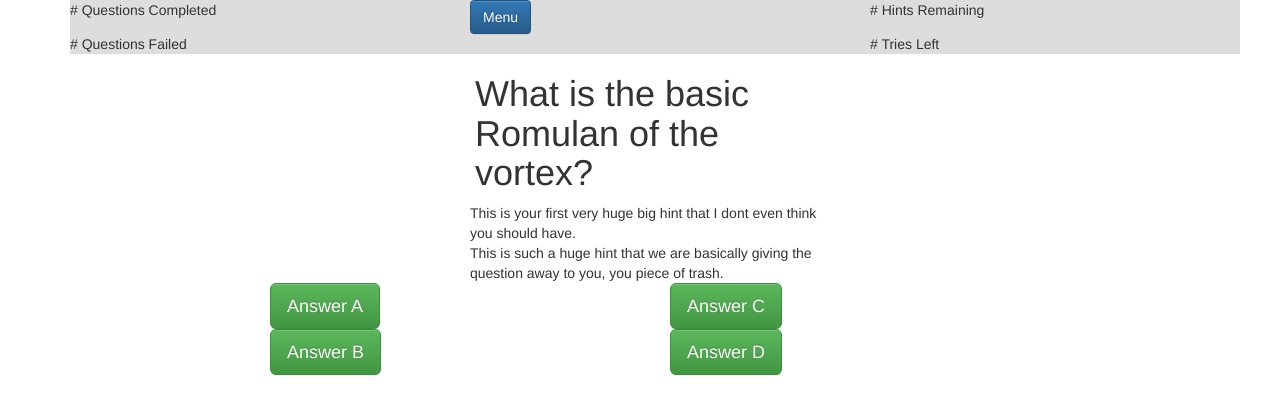
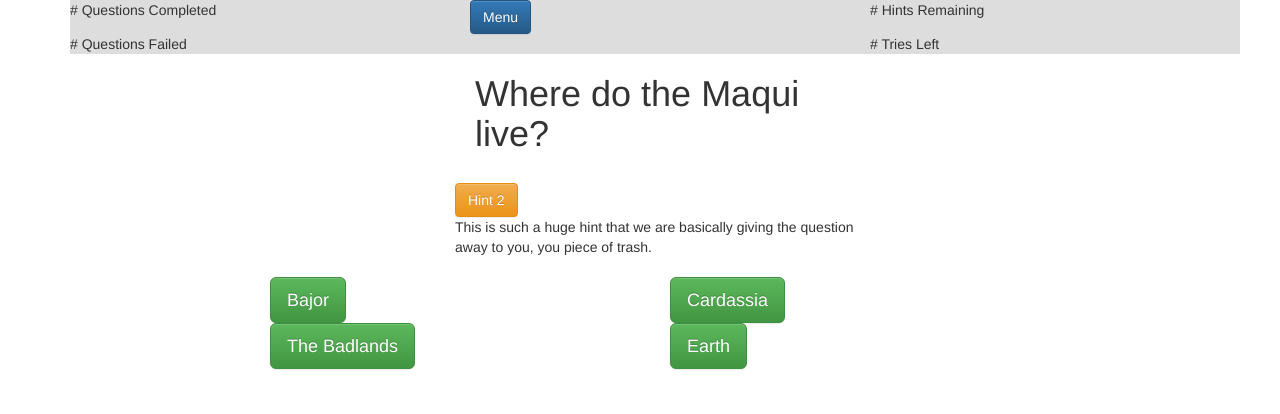
Before and after one commit to zigbs/Trivia-Game, a plain HTML site: page index.html in a window 1280 px wide. Both pictures are taken after a click on the element "Easy". Drawn offline with nearby package versions, Linux system fonts and the light colour scheme.

Commit message:
Everything is dynamic now, loads stuff from array

```diff
--- a/assets/js/main.js
+++ b/assets/js/main.js
@@ -9,23 +9,40 @@
         name: "Trivia Game",
         totalWins: 0,
         totalLosses: 0,
+        winRate: 0,
+        lossRate: 0,
+        hintsLeft: 0, //This is by default for hard mode
+        triesLeft: 0, //This is also by default for hard mode
+        totalHints: 0,  //This is the tally for the # of hints that they use throughtout the game
+        totalTries: 0,  //This is the tally for the # of total tries that the user uses in a round of play
         menu: true,
+        hasClicked : false,
         difficulty: 2, //by default this is hard.  There are no tries nor are there hints.  This was done to get a minimally viable program
         questionsObject : [
-            { question: "What is the thing we all like to do-dahd?",
-              answers: ["answer A", "Answer B", "Answer C", "Answer D"],
-              correct: "Answer D",
-              hints: ["Hint # 1 is this", "Hint #2 is this"]  },
+            { question: "Who made first contact with Earth?",
+              answers: ["Vulcans", "Romulans", "Klingons", "The Breen"],
+              correct: "Vulcans",
+              hints: ["Logic defines them", "Live long and prosper"]  },
 
-            { question: "What is the thing we all like to two-dahd?",
-              answers: ["answer A", "Answer B", "Answer C", "Answer D"],
-              correct: "Answer B",
-              hints: ["Hint # 1 is this", "Hint #2 is this"]  },
+            { question: "Where do the Maqui live?",
+              answers: ["Bajor", "The Badlands", "Cardassia", "Earth"],
+              correct: "The Badlands",
+              hints: ["A desert wasteland", "Land that nobody wanted"]  },
 
-            { question: "What is the thing we all like to three-dahd?",
-              answers: ["answer A", "Answer B", "Answer C", "Answer D"],
-              correct: "Answer C",
-              hints: ["Hint # 1 is this", "Hint #2 is this"]  }
+              { question: "What color is Vulcan blood?",
+              answers: ["Green", "Red", "Magenta", "Sky Blue"],
+              correct: "Green",
+              hints: ["Not normal", "Reminds you of a bug"]  },
+
+              { question: "What do the Borg always say?",
+              answers: ["Resistance is Futile", "Live Long and Prosper", "To Romulus!", "Cooperation is Key"],
+              correct: "Resistance is Futile",
+              hints: ["A subtle message", "You should not try it"]  },
+
+            { question: "Which race is NOT a Vulcanoid?",
+              answers: ["Garidian", "Vulcan", "Romulan", "Vorta"],
+              correct: "Vorta",
+              hints: ["Not from the Alpha or Beta Quadrants", "Affiliated with Dominion command positions"]  }
             ],
         resetVariables: function () {
             this.totalWins = 0;
@@ -39,6 +56,8 @@
             $('#main-menu').hide();
             $('#result').hide();
             $('#receive-question').show();
+            this.loadHintTry();
+            this.outputInfo();
         },
         giveAnswer: function () {
             $('#main-menu').hide();
@@ -51,17 +70,49 @@
             $('#receive-question').hide();
             $('#result').hide();
             this.mainMenuLoad();
-        }
-    };
-        //BY DEFAULT THE MENU IS DISPLAYED
-        gameObject.loadGame();
+        },
+        loadHintTry: function () {
 
 
-        //These are the events & navigation + logic of the title screen.
-        //THIS IS FOR THE DELAY AFTER THE BUTTON TO PLAY A SOUND AND ANIMATE A STATUS
-        var hasClicked = false;
+            if(this.difficulty === 2){
 
-        if(hasClicked === false){
+                $('#first-hint').hide();
+                $('#second-hint').hide();
+                $('#hint-button-1').hide();
+                $('#hint-button-2').hide();
+
+            } else if(this.difficulty === 1){
+                var htmlString = '<button type="button" class="btn btn-warning" id="hint-button-1">Hint 1</button>';
+                $('#first-hint').hide();
+                $('#hint-button-1').empty().show().append(htmlString);
+                $('#second-hint').hide();
+                $('#hint-button-2').empty();
+            } else if(this.difficulty === 0){
+                var htmlString2 = '<button type="button" class="btn btn-warning" id="hint-button-2">Hint 2</button>';
+                $('#second-hint').show();
+                $('#hint-button-2').empty().show().append(htmlString2);
+            }
+        },
+        outputInfo: function () {
+            var randomize = Math.floor(Math.random() * 5);
+            console.log(randomize);
+
+            var htmlString = '<h1>' + this.questionsObject[randomize].question + '</h1>';
+
+            //HERE IS WHERE THE QUESTIONS SPIT OUT
+            $('#question').empty().append(htmlString);
+
+            var AnswerAString = '<button type="button" class="btn btn-lg btn-success" value="' + this.questionsObject[randomize].answers[0] + '">' + this.questionsObject[randomize].answers[0] + '</button>';
+            $('#answer-a').empty().append(AnswerAString);
+            var AnswerBString = '<button type="button" class="btn btn-lg btn-success value="' + this.questionsObject[randomize].answers[1] + '">' + this.questionsObject[randomize].answers[1] + '</button>';
+            $('#answer-b').empty().append(AnswerBString);
+            var AnswerCString = '<button type="button" class="btn btn-lg btn-success" value="' + this.questionsObject[randomize].answers[2] + '">' + this.questionsObject[randomize].answers[2] + '</button>';
+            $('#answer-c').empty().append(AnswerCString);
+            var AnswerDString = '<button type="button" class="btn btn-lg btn-success" value="' + this.questionsObject[randomize].answers[3] + '">' + this.questionsObject[randomize].answers[3] + '</button>';
+            $('#answer-d').empty().append(AnswerDString);
+        },
+        checkMenuClicks: function () {
+            if(gameObject.hasClicked === false){
                 $('#easy-select').click(function (){
 
                     gameObject.difficulty = 0;
@@ -78,13 +129,24 @@
                     console.log(gameObject.difficulty);
                 });
                 $('.diff-select').click(function (){
-                hasClicked = true;
+                    gameObject.hasClicked = true;
                     setTimeout(function () {
                         gameObject.receiveQuestion();
                     }, 2000);
 
                 });
             }
+        }
+    };
+        //BY DEFAULT THE MENU IS DISPLAYED
+        gameObject.loadGame();
+
+
+        //These are the events & navigation + logic of the title screen.
+        //THIS IS FOR THE DELAY AFTER THE BUTTON TO PLAY A SOUND AND ANIMATE A STATUS
+
+        //IF THE USER HAS NOT ALREADY CLICKED.  WHEN THEY CLICK THEIR CHOICE IS LOCKED IN.
+        gameObject.checkMenuClicks();
 
 
 
@@ -99,6 +161,14 @@
             gameObject.loadGame();
         });
 
+        $('#first-hint').hide();
+        $('#second-hint').hide();
+
+
+
+
+
+
 
 
         //answer navigation
--- a/index.html
+++ b/index.html
@@ -33,11 +33,11 @@
                 <div class="row" id="difficulty-select">
                     <div class="col-md-3"></div>
                     <div class="col-md-6">
-                        <div class="row diff-select" id="easy-select" style="background: green;">Easy</div>
+                        <div class="row diff-select" id="easy-select"><button type="button" class="btn btn-success">Easy</button></div>
                         <br>
-                        <div class="row diff-select" id="medium-select" style="background: yellow;">Medium</div>
+                        <div class="row diff-select" id="medium-select"><button type="button" class="btn btn-warning">Medium</button></div>
                         <br>
-                        <div class="row diff-select" id="hard-select" style="background: red;">Hard</div>
+                        <div class="row diff-select" id="hard-select"><button type="button" class="btn btn-danger">Hard</button></div>
                         <br>
                     </div>
                     <div class="col-md-3"></div>
@@ -69,21 +69,27 @@
             <div class="row" id="question-row" style="min-height:10%">
                 <div class="col-sm-4"></div>
                 <div class="col-lg-4" id="question">
-                    <h1>What is the basic Romulan of the vortex?</h1>
+                    <!-- <h1>What is the basic Romulan of the vortex?</h1> -->
                 </div>
                 <div class="col-sm-4"></div>
             </div>
             <div class="row" id="hints-row">
                 <div class="row" id="hint-num-1">
                     <div class="col-md-4"></div>
-                    <div class="col-md-4" id="first-hint">This is your first very huge big hint that I dont even think you should have.
-                        <br>
+                    <div class="col-md-4">
+                        <div class="row" id="hint-button-1"></div>
+                        <div class="row" id="first-hint">This is your first very huge big hint that I dont even think you should have.</div>
+
+                    <br>
                     </div>
                     <div class="col-md-4"></div>
                 </div>
                 <div class="row" id="hint-num-2">
                     <div class="col-md-4"></div>
-                    <div class="col-md-4" id="second-hint">This is such a huge hint that we are basically giving the question away to you, you piece of trash.
+                    <div class="col-md-4">
+                        <div class="row" id="hint-button-2"><button type="button" class="btn btn-warning" id="hint-button-2">Hint 2</button></div>
+                        <div class="row" id="second-hint">This is such a huge hint that we are basically giving the question away to you, you piece of trash.</div>
+
                         <br>
                     </div>
                     <div class="col-md-4"></div>
@@ -93,20 +99,20 @@
                 <div class="row" class="answer-button">
                     <div class="col-sm-2"></div>
                     <div class="col-sm-4" id="answer-a">
-                        <button type="button" class="btn btn-lg btn-success">Answer A</button>
+
                     </div>
                     <div class="col-sm-4" id="answer-c">
-                        <button type="button" class="btn btn-lg btn-success">Answer C</button>
+
                     </div>
                     <div class="col-sm-2"></div>
                 </div>
                 <div class="row" class="answer-button">
                     <div class="col-sm-2"></div>
                     <div class="col-sm-4" id="answer-b">
-                        <button type="button" class="btn btn-lg btn-success">Answer B</button>
+
                     </div>
                     <div class="col-sm-4" id="answer-d">
-                        <button type="button" class="btn btn-lg btn-success">Answer D</button>
+
                     </div>
                     <div class="col-sm-2"></div>
                 </div>
```
Lines whose indentation alone changed are shown as unchanged.
